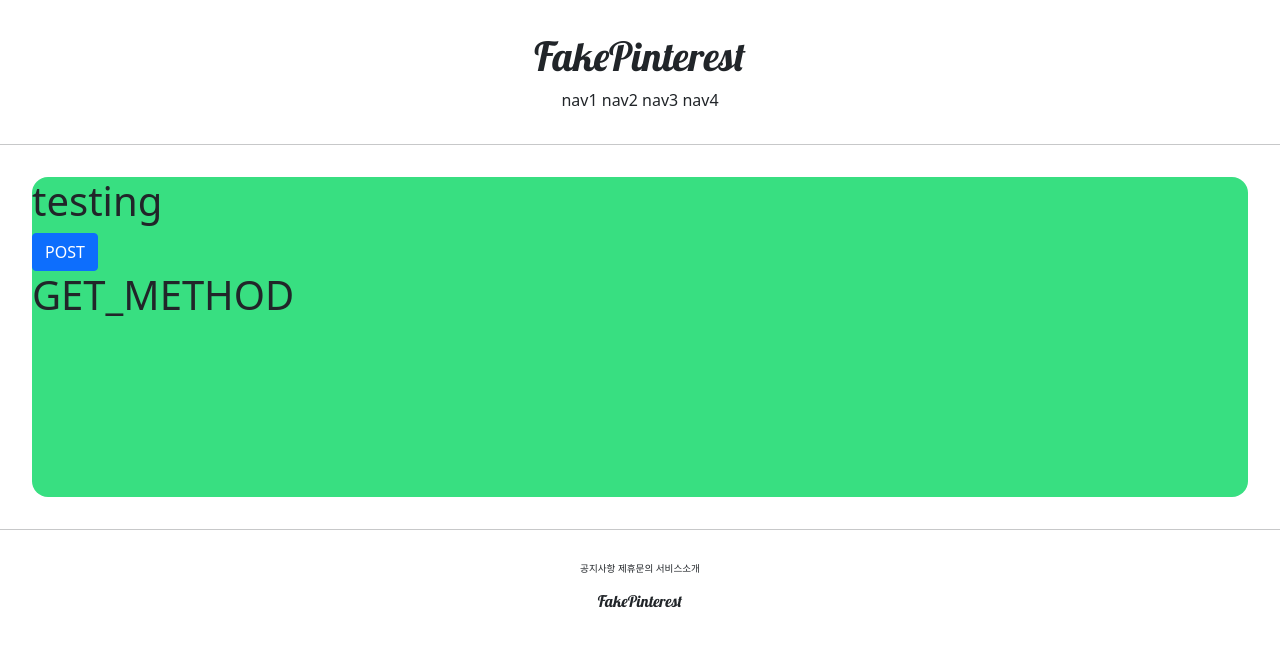
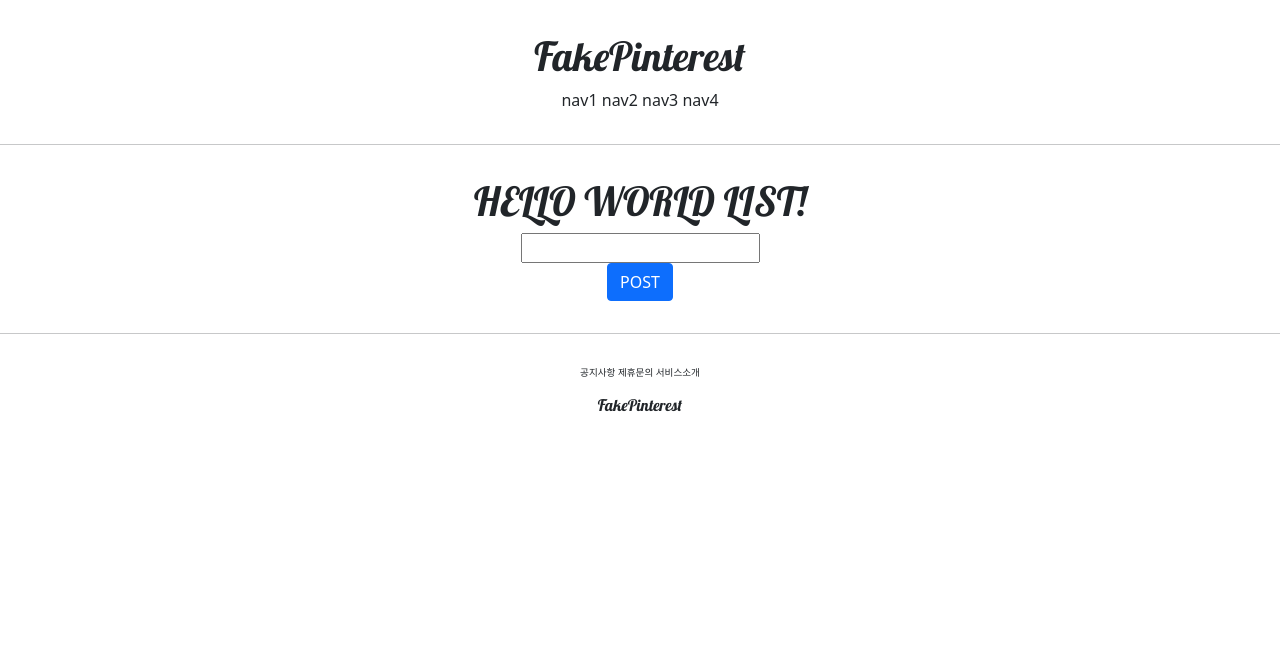
Before and after one commit to Rekite/CloneCoding, a Django app: page /account/hello_world/ in a window 1280 px wide. Shown: the top 647 px of the page. Run offline with Django 3.2, Linux system fonts and the light colour scheme.

Commit message:
modified post

```diff
--- a/FakePinterest/fakepinterest/accountapp/templates/accountapp/hello_world.html
+++ b/FakePinterest/fakepinterest/accountapp/templates/accountapp/hello_world.html
@@ -2,20 +2,29 @@
 <!-- 1rem = 16px -->
 {% block content %}
 
-    <div style="height: 20rem; background-color: #38df81; border-radius: 1rem; margin: 2rem;">
-        <h1>
-            testing
+    <div style="border-radius: 1rem; margin: 2rem; text-align: center">
+        <h1 style="font-family: 'lobster', cursive;">
+            HELLO WORLD LIST!
         </h1>
 
         <!--form: 서버에 보내는 요청 명세서-->
         <form action="/account/hello_world/" method="post">
             {% csrf_token %}
-            <input type="submit" class="btn btn-primary" value="POST">
+            <div>
+                <input type="text" name="hello_world_input">
+            </div>
+            <div>
+                <input type="submit" class="btn btn-primary" value="POST">
+            </div>
         </form>
 
-        <h1>
-            {{ text }}
-        </h1>
+        {% if hello_world_list %}
+            {% for hello_world in hello_world_list %}
+            <h4>
+                {{ hello_world.text }}
+            </h4>
+            {% endfor %}
+        {% endif %}
 
     </div>
 {% endblock %}
--- a/FakePinterest/fakepinterest/accountapp/urls.py
+++ b/FakePinterest/fakepinterest/accountapp/urls.py
@@ -6,5 +6,5 @@
 
 
 urlpatterns = [
-    path('hello_world/', hello_world, name='hello world'),
+    path('hello_world/', hello_world, name='hello_world'),
 ]
--- a/FakePinterest/fakepinterest/accountapp/views.py
+++ b/FakePinterest/fakepinterest/accountapp/views.py
@@ -1,10 +1,23 @@
-from django.http import HttpResponse
+from django.http import HttpResponseRedirect
 from django.shortcuts import render
 
 # Create your views here.
+from accountapp.models import HelloWorld
+from django.urls import reverse
+
+
 def hello_world(request):
 
     if request.method == "POST":
-        return render(request, 'accountapp/hello_world.html', context={'text':'POST_METHOD'})
+
+        temp = request.POST.get('hello_world_input')
+
+        new_hello_world = HelloWorld()
+        new_hello_world.text = temp
+        new_hello_world.save()
+
+        return HttpResponseRedirect(reverse('accountapp:hello_world')) #reverse: 해당하는 경로를 다시 만들어줌
+
     else:
-        return render(request, 'accountapp/hello_world.html', context={'text':'GET_METHOD'})
+        hello_world_list = HelloWorld.objects.all()
+        return render(request, 'accountapp/hello_world.html', context={'hello_world_list': hello_world_list})
```
